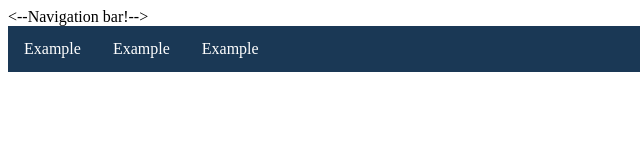
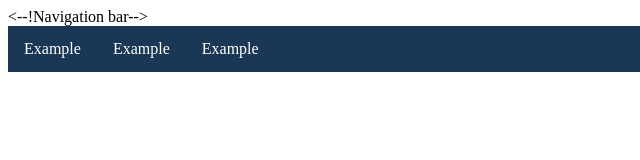
Before and after one commit to PaFy/PaFy.github.io, a plain HTML site: page index.html in a window 1280 px wide. Shown: the full height of the page, 0-640 px from the left. Drawn offline with Linux system fonts and the light colour scheme.

Commit message:
Update index.html

```diff
--- a/index.html
+++ b/index.html
@@ -5,7 +5,7 @@
 		<link type="text/css" rel="stylesheet" href="stylesheet.css"/>
 	</head>
 	<body>
-		<--Navigation bar!-->
+		<--!Navigation bar-->
 		<ul class="NavBar">
 			<li>Example</li>
 			<li>Example</li>
```
